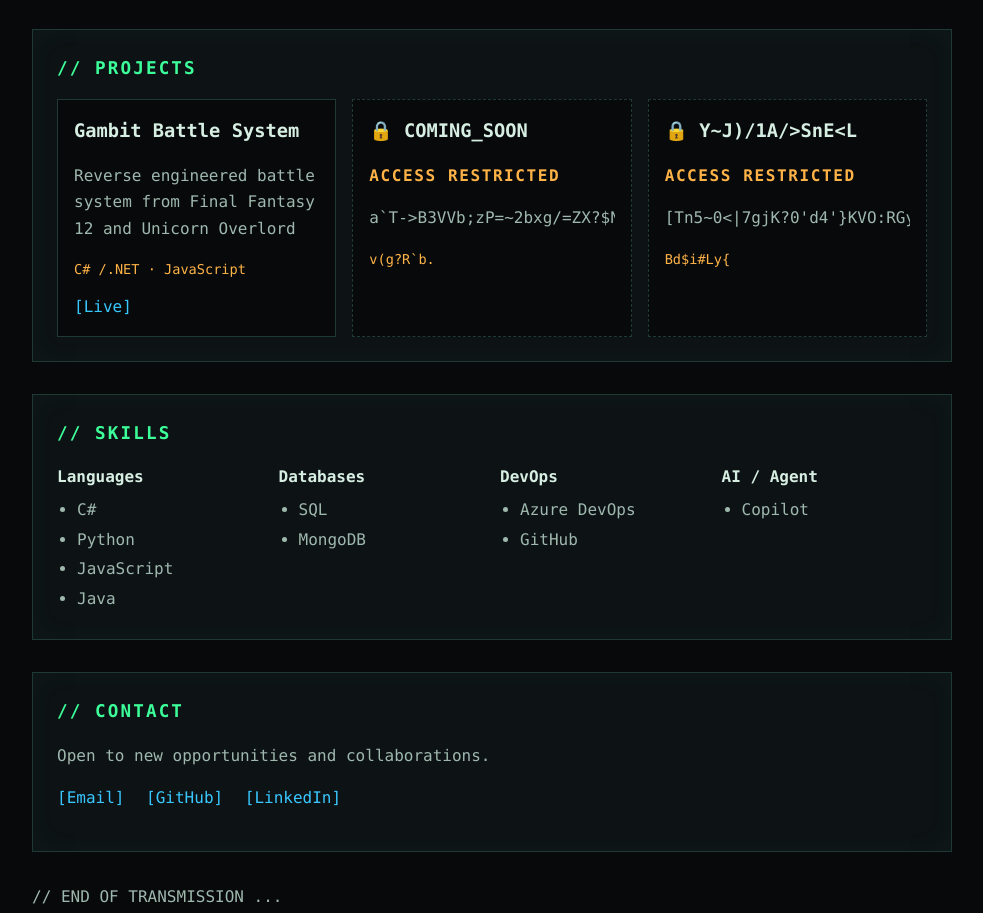
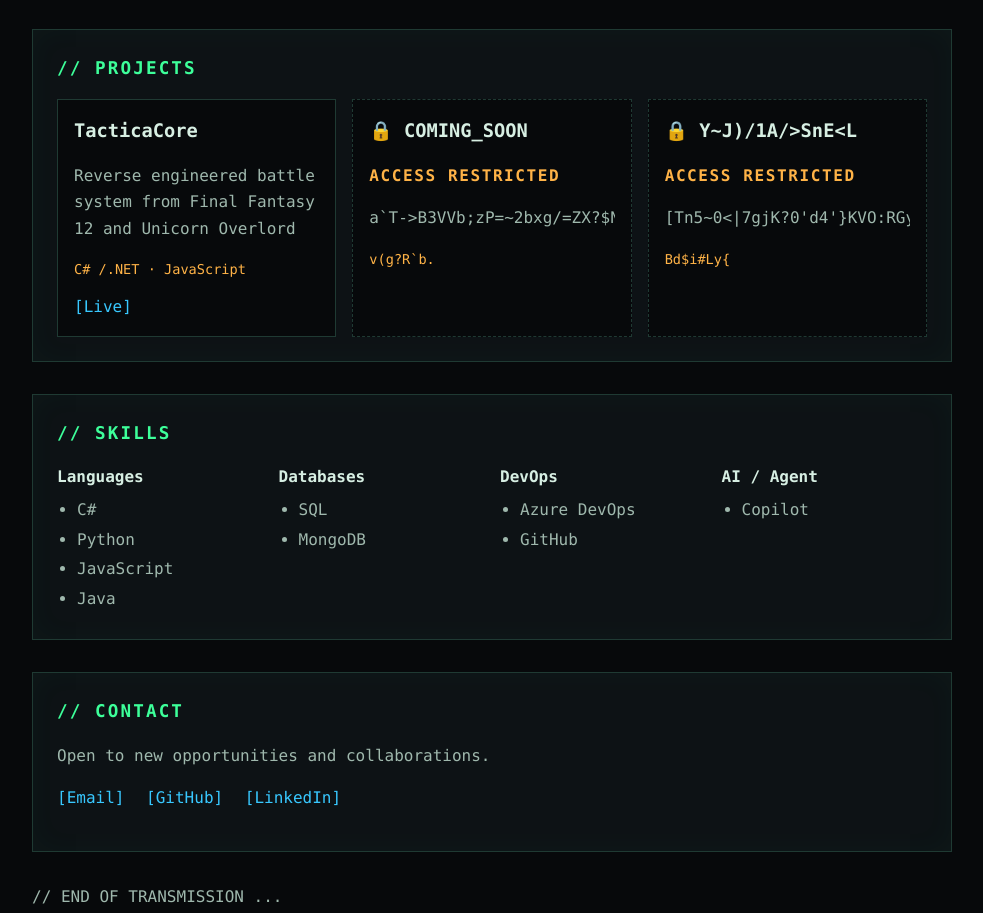
Before and after one commit to JazzGlobal/portfolio, a plain HTML site: page index.html in a window 1280 px wide. Shown: the part 841-1754 px from the top of the page, without its empty margins (148-1131 px from the left). Drawn offline with Linux system fonts and the light colour scheme.

Commit message:
rename battle system

```diff
--- a/index.html
+++ b/index.html
@@ -51,7 +51,7 @@
       <h2>// PROJECTS</h2>
       <div class="grid">
         <article class="card">
-          <h3>Gambit Battle System</h3>
+          <h3>TacticaCore</h3>
           <p>Reverse engineered battle system from Final Fantasy 12 and Unicorn Overlord</p>
           <p class="tags">C# /.NET · JavaScript</p>
           <a href="[PROJECT1-LINK]">[Live]</a>
```
